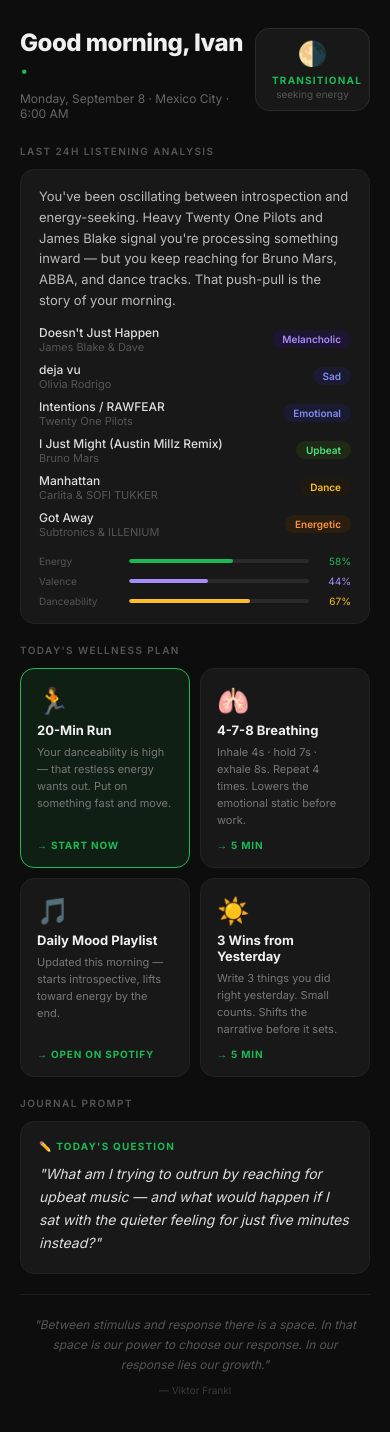
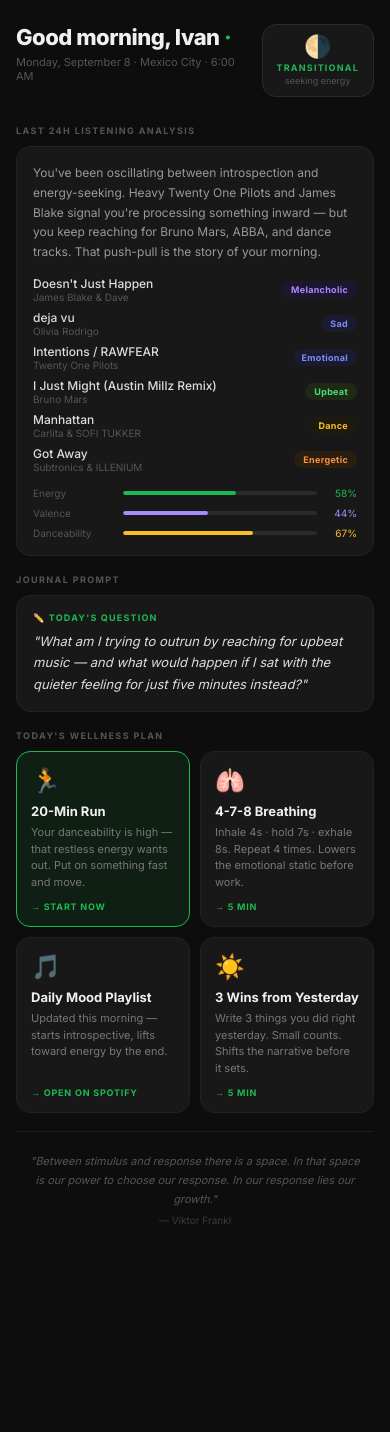
Before and after one commit to ivansomerag/spotifymoodish, a Next.js app: page / in a window 390 px wide. Shown: the top 1432 px of the page. After the commit the page ends 1274 px from the top, so only its background shows below. Built offline with nearby package versions, Linux system fonts and the light colour scheme.

Commit message:
Responsive layout: mobile-first + desktop two-column

```diff
--- a/app/page.tsx
+++ b/app/page.tsx
@@ -1,3 +1,5 @@
+"use client"
+
 export default function WellnessDashboard() {
   // ── DATA (updated daily by Hela routine) ──────────────────────────────────
   const date = "Monday, September 8 · Mexico City · 6:00 AM"
@@ -37,94 +39,289 @@ export default function WellnessDashboard() {
   // ─────────────────────────────────────────────────────────────────────────
 
   return (
-    <main style={{ minHeight: "100vh", padding: "28px 20px 48px", maxWidth: 480, margin: "0 auto" }}>
+    <>
+      <style>{`
+        @import url('https://fonts.googleapis.com/css2?family=Inter:wght@300;400;500;600;700;800&display=swap');
+
+        *, *::before, *::after { box-sizing: border-box; margin: 0; padding: 0; }
+
+        body {
+          font-family: 'Inter', sans-serif;
+          background: #0d0d0d;
+          color: #f0f0f0;
+          min-height: 100vh;
+        }
+
+        .page {
+          width: 100%;
+          min-height: 100vh;
+          padding: 24px 16px 48px;
+        }
+
+        .inner {
+          max-width: 1100px;
+          margin: 0 auto;
+        }
+
+        /* HEADER */
+        .header {
+          display: flex;
+          justify-content: space-between;
+          align-items: flex-start;
+          margin-bottom: 28px;
+          gap: 12px;
+        }
+
+        .greeting h1 {
+          font-size: 22px;
+          font-weight: 800;
+          letter-spacing: -0.5px;
+          line-height: 1.2;
+        }
+
+        .greeting p {
+          font-size: 11px;
+          color: #555;
+          margin-top: 5px;
+        }
+
+        .mood-badge {
+          background: #181818;
+          border: 1px solid #2a2a2a;
+          border-radius: 14px;
+          padding: 10px 14px;
+          text-align: center;
+          flex-shrink: 0;
+          min-width: 100px;
+        }
+
+        .mood-badge .emoji { font-size: 22px; line-height: 1; }
+        .mood-badge .mood-label {
+          font-size: 9px; font-weight: 700;
+          text-transform: uppercase; letter-spacing: 1.2px;
+          color: #1DB954; margin-top: 5px;
+        }
+        .mood-badge .mood-sub { font-size: 9px; color: #555; margin-top: 2px; }
+
+        /* SECTION LABEL */
+        .section-label {
+          font-size: 9px;
+          text-transform: uppercase;
+          letter-spacing: 1.4px;
+          color: #555;
+          margin-bottom: 10px;
+          font-weight: 700;
+        }
+
+        /* CARDS */
+        .card {
+          background: #181818;
+          border: 1px solid #222;
+          border-radius: 14px;
+          padding: 16px;
+        }
+
+        /* MOOD SECTION */
+        .mood-insight {
+          font-size: 12px;
+          color: #999;
+          line-height: 1.65;
+          margin-bottom: 14px;
+        }
+
+        .track-row {
+          display: flex;
+          align-items: center;
+          justify-content: space-between;
+          gap: 8px;
+          margin-bottom: 7px;
+        }
+
+        .track-name { font-size: 12px; color: #ddd; font-weight: 500; white-space: nowrap; overflow: hidden; text-overflow: ellipsis; }
+        .track-artist { font-size: 10px; color: #555; white-space: nowrap; overflow: hidden; text-overflow: ellipsis; }
+
+        .vibe-tag {
+          font-size: 9px; font-weight: 700;
+          padding: 3px 9px; border-radius: 20px;
+          white-space: nowrap; flex-shrink: 0;
+          letter-spacing: 0.3px;
+        }
+
+        .meter-row {
+          display: flex; align-items: center; gap: 10px; margin-top: 8px;
+        }
+        .meter-label { font-size: 10px; color: #555; width: 80px; flex-shrink: 0; }
+        .meter-bar { flex: 1; height: 4px; background: #2a2a2a; border-radius: 4px; overflow: hidden; }
+        .meter-fill { height: 100%; border-radius: 4px; }
+        .meter-value { font-size: 10px; width: 30px; text-align: right; flex-shrink: 0; }
+
+        /* WELLNESS CARDS GRID */
+        .wellness-grid {
+          display: grid;
+          grid-template-columns: 1fr 1fr;
+          gap: 10px;
+        }
+
+        .wellness-card {
+          background: #181818;
+          border: 1px solid #222;
+          border-radius: 14px;
+          padding: 14px;
+          display: flex;
+          flex-direction: column;
+          gap: 5px;
+          transition: border-color 0.2s;
+        }
+
+        .wellness-card.primary {
+          background: #0f1f14;
+          border-color: #1DB954;
+        }
+
+        .wellness-card .w-icon { font-size: 24px; margin-bottom: 3px; }
+        .wellness-card .w-title { font-size: 13px; font-weight: 700; }
+        .wellness-card .w-desc { font-size: 11px; color: #777; line-height: 1.5; flex-grow: 1; }
+        .wellness-card .w-cta { font-size: 9px; color: #1DB954; font-weight: 700; text-transform: uppercase; letter-spacing: 0.8px; margin-top: 6px; }
+
+        /* JOURNAL */
+        .journal-label { font-size: 9px; font-weight: 700; text-transform: uppercase; letter-spacing: 1.2px; color: #1DB954; margin-bottom: 8px; }
+        .journal-prompt { font-size: 13px; color: #ddd; line-height: 1.65; font-style: italic; }
+
+        /* QUOTE */
+        .quote { text-align: center; padding: 20px 10px 0; border-top: 1px solid #1e1e1e; margin-top: 4px; }
+        .quote p { font-size: 11px; color: #555; line-height: 1.7; font-style: italic; }
+        .quote span { font-size: 10px; color: #3a3a3a; display: block; margin-top: 6px; }
+
+        .section { margin-bottom: 18px; }
+        .green { color: #1DB954; }
+
+        /* ── DESKTOP LAYOUT ── */
+        @media (min-width: 768px) {
+          .page { padding: 40px 32px 64px; }
+
+          .greeting h1 { font-size: 30px; }
+          .greeting p { font-size: 13px; }
+          .mood-badge { padding: 12px 20px; min-width: 130px; }
+          .mood-badge .emoji { font-size: 28px; }
+          .mood-badge .mood-label { font-size: 10px; }
+          .mood-badge .mood-sub { font-size: 10px; }
+
+          .desktop-grid {
+            display: grid;
+            grid-template-columns: 1fr 1fr;
+            gap: 20px;
+            align-items: start;
+          }
+
+          .desktop-left {}
+          .desktop-right {}
+
+          .wellness-grid {
+            grid-template-columns: 1fr 1fr;
+          }
+
+          .wellness-card .w-title { font-size: 14px; }
+          .wellness-card .w-desc { font-size: 12px; }
+          .wellness-card .w-icon { font-size: 28px; }
+
+          .mood-insight { font-size: 13px; }
+          .track-name { font-size: 13px; }
+          .track-artist { font-size: 11px; }
+          .journal-prompt { font-size: 14px; }
+          .quote p { font-size: 12px; }
+          .section-label { font-size: 10px; }
+        }
+
+        @media (min-width: 1100px) {
+          .greeting h1 { font-size: 34px; }
+        }
+      `}</style>
+
+      <div className="page">
+        <div className="inner">
 
           {/* HEADER */}
-      <div style={{ display: "flex", justifyContent: "space-between", alignItems: "flex-start", marginBottom: 24 }}>
-        <div>
-          <h1 style={{ fontSize: 24, fontWeight: 800, letterSpacing: -0.5 }}>
-            Good morning, Ivan <span style={{ color: "#1DB954" }}>·</span>
-          </h1>
-          <p style={{ fontSize: 12, color: "#666", marginTop: 5 }}>{date}</p>
+          <div className="header">
+            <div className="greeting">
+              <h1>Good morning, Ivan <span className="green">·</span></h1>
+              <p>{date}</p>
             </div>
-        <div style={{ background: "#181818", border: "1px solid #2a2a2a", borderRadius: 14, padding: "10px 16px", textAlign: "center", minWidth: 110 }}>
-          <div style={{ fontSize: 24 }}>{mood.emoji}</div>
-          <div style={{ fontSize: 10, fontWeight: 700, textTransform: "uppercase", letterSpacing: 1.2, color: "#1DB954", marginTop: 6 }}>{mood.label}</div>
-          <div style={{ fontSize: 10, color: "#555", marginTop: 2 }}>{mood.sub}</div>
+            <div className="mood-badge">
+              <div className="emoji">{mood.emoji}</div>
+              <div className="mood-label">{mood.label}</div>
+              <div className="mood-sub">{mood.sub}</div>
             </div>
           </div>
 
-      {/* MOOD ANALYSIS */}
-      <div style={{ marginBottom: 20 }}>
-        <div style={{ fontSize: 10, textTransform: "uppercase", letterSpacing: 1.4, color: "#555", marginBottom: 12, fontWeight: 600 }}>Last 24h Listening Analysis</div>
-        <div style={{ background: "#181818", border: "1px solid #222", borderRadius: 14, padding: "16px 18px" }}>
-          <p style={{ fontSize: 13, color: "#bbb", lineHeight: 1.6, marginBottom: 14 }}>{insight}</p>
+          {/* DESKTOP: two-column grid / MOBILE: single column */}
+          <div className="desktop-grid">
 
-          <div style={{ display: "flex", flexDirection: "column", gap: 8 }}>
+            {/* LEFT COL — Mood Analysis */}
+            <div className="desktop-left">
+              <div className="section">
+                <div className="section-label">Last 24h Listening Analysis</div>
+                <div className="card">
+                  <p className="mood-insight">{insight}</p>
+
                   {tracks.map((t, i) => (
-              <div key={i} style={{ display: "flex", alignItems: "center", justifyContent: "space-between", gap: 10 }}>
-                <div style={{ overflow: "hidden" }}>
-                  <div style={{ fontSize: 12, color: "#ddd", fontWeight: 500, whiteSpace: "nowrap", overflow: "hidden", textOverflow: "ellipsis" }}>{t.name}</div>
-                  <div style={{ fontSize: 11, color: "#555", whiteSpace: "nowrap", overflow: "hidden", textOverflow: "ellipsis" }}>{t.artist}</div>
+                    <div className="track-row" key={i}>
+                      <div style={{ overflow: "hidden", flex: 1 }}>
+                        <div className="track-name">{t.name}</div>
+                        <div className="track-artist">{t.artist}</div>
                       </div>
-                <span style={{ fontSize: 10, fontWeight: 600, padding: "3px 10px", borderRadius: 20, whiteSpace: "nowrap", flexShrink: 0, background: t.bg, color: t.color }}>{t.vibe}</span>
+                      <span className="vibe-tag" style={{ background: t.bg, color: t.color }}>{t.vibe}</span>
                     </div>
                   ))}
+
+                  <div style={{ marginTop: 14 }}>
+                    {meters.map((m, i) => (
+                      <div className="meter-row" key={i}>
+                        <span className="meter-label">{m.label}</span>
+                        <div className="meter-bar">
+                          <div className="meter-fill" style={{ width: `${m.value}%`, background: m.color }} />
                         </div>
-
-          {/* METERS */}
-          <div style={{ marginTop: 16, display: "flex", flexDirection: "column", gap: 8 }}>
-            {meters.map((m, i) => (
-              <div key={i} style={{ display: "flex", alignItems: "center", gap: 10 }}>
-                <span style={{ fontSize: 10, color: "#555", width: 80, flexShrink: 0 }}>{m.label}</span>
-                <div style={{ flex: 1, height: 4, background: "#2a2a2a", borderRadius: 4, overflow: "hidden" }}>
-                  <div style={{ width: `${m.value}%`, height: "100%", background: m.color, borderRadius: 4 }} />
-                </div>
-                <span style={{ fontSize: 10, color: m.color, width: 32, textAlign: "right", flexShrink: 0 }}>{m.value}%</span>
+                        <span className="meter-value" style={{ color: m.color }}>{m.value}%</span>
                       </div>
                     ))}
                   </div>
                 </div>
               </div>
 
-      {/* WELLNESS CARDS */}
-      <div style={{ marginBottom: 20 }}>
-        <div style={{ fontSize: 10, textTransform: "uppercase", letterSpacing: 1.4, color: "#555", marginBottom: 12, fontWeight: 600 }}>Today's Wellness Plan</div>
-        <div style={{ display: "grid", gridTemplateColumns: "1fr 1fr", gap: 10 }}>
+              {/* Journal — shown below analysis on both mobile and desktop left col */}
+              <div className="section">
+                <div className="section-label">Journal Prompt</div>
+                <div className="card">
+                  <div className="journal-label">✏️ Today's Question</div>
+                  <p className="journal-prompt">{journalPrompt}</p>
+                </div>
+              </div>
+            </div>
+
+            {/* RIGHT COL — Wellness Plan + Quote */}
+            <div className="desktop-right">
+              <div className="section">
+                <div className="section-label">Today's Wellness Plan</div>
+                <div className="wellness-grid">
                   {cards.map((c, i) => (
-            <div key={i} style={{
-              background: c.primary ? "#0f1f14" : "#181818",
-              border: `1px solid ${c.primary ? "#1DB954" : "#222"}`,
-              borderRadius: 14,
-              padding: 16,
-              display: "flex",
-              flexDirection: "column",
-              gap: 6,
-            }}>
-              <div style={{ fontSize: 26 }}>{c.icon}</div>
-              <div style={{ fontSize: 13, fontWeight: 700 }}>{c.title}</div>
-              <div style={{ fontSize: 11, color: "#777", lineHeight: 1.55, flexGrow: 1 }}>{c.desc}</div>
-              <div style={{ fontSize: 10, color: "#1DB954", fontWeight: 700, textTransform: "uppercase", letterSpacing: 0.8, marginTop: 4 }}>→ {c.cta}</div>
+                    <div className={`wellness-card${c.primary ? " primary" : ""}`} key={i}>
+                      <div className="w-icon">{c.icon}</div>
+                      <div className="w-title">{c.title}</div>
+                      <div className="w-desc">{c.desc}</div>
+                      <div className="w-cta">→ {c.cta}</div>
                     </div>
                   ))}
                 </div>
               </div>
 
-      {/* JOURNAL PROMPT */}
-      <div style={{ marginBottom: 20 }}>
-        <div style={{ fontSize: 10, textTransform: "uppercase", letterSpacing: 1.4, color: "#555", marginBottom: 12, fontWeight: 600 }}>Journal Prompt</div>
-        <div style={{ background: "#181818", border: "1px solid #222", borderRadius: 14, padding: 18 }}>
-          <div style={{ fontSize: 10, fontWeight: 700, textTransform: "uppercase", letterSpacing: 1.2, color: "#1DB954", marginBottom: 10 }}>✏️ Today's Question</div>
-          <p style={{ fontSize: 14, color: "#ddd", lineHeight: 1.65, fontStyle: "italic" }}>{journalPrompt}</p>
+              <div className="quote">
+                <p>"{quote.text}"</p>
+                <span>— {quote.author}</span>
               </div>
             </div>
 
-      {/* QUOTE */}
-      <div style={{ textAlign: "center", padding: "20px 10px 0", borderTop: "1px solid #1e1e1e" }}>
-        <p style={{ fontSize: 12, color: "#555", lineHeight: 1.7, fontStyle: "italic" }}>"{quote.text}"</p>
-        <span style={{ fontSize: 10, color: "#3a3a3a", display: "block", marginTop: 8 }}>— {quote.author}</span>
           </div>
-
-    </main>
+        </div>
+      </div>
+    </>
   )
 }
```
Lines whose indentation alone changed are shown as unchanged.
